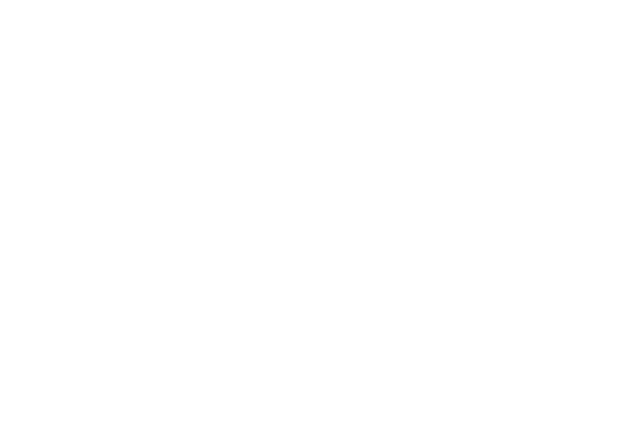
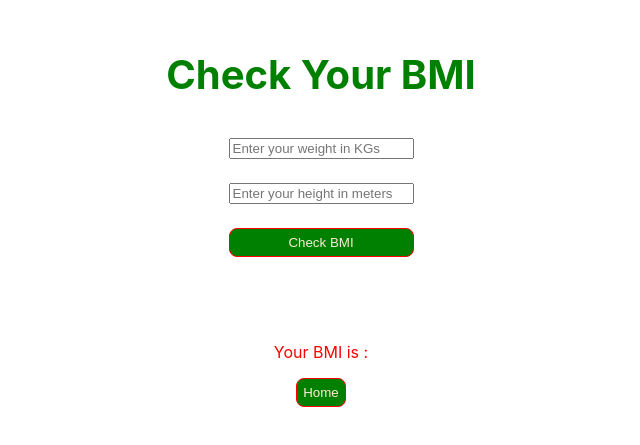
Before and after one commit to T-MADHAVARAO/cc-assign, a React (Create React App) app: page /bmi-app in a window 1280 px wide. Before the commit this address had no page. Shown: the part 185-630 px from the top of the page, without its empty margins (319-959 px from the left). Built offline with nearby package versions, Linux system fonts and the light colour scheme.

Commit message:
In this commit added my sample BMI-APP project link and its application

```diff
--- a/src/App.js
+++ b/src/App.js
@@ -1,6 +1,7 @@
 import { BrowserRouter, Routes, Route } from "react-router-dom";
 
 import HomePage from "./components/HomePage";
+import BmiApp from "./components/BMIPage";
 
 import "./App.css";
 
@@ -9,6 +10,7 @@
     <BrowserRouter>
       <Routes>
         <Route path="/" Component={HomePage} />
+        <Route path="/bmi-app" Component={BmiApp} />
       </Routes>
     </BrowserRouter>
   );
--- /dev/null
+++ b/src/components/BMIPage/index.css
@@ -0,0 +1,28 @@
+.BMI-bg {
+  width: 100vw;
+  height: 100vh;
+  display: flex;
+  flex-direction: column;
+  justify-content: center;
+  align-items: center;
+}
+.user {
+  display: flex;
+  flex-direction: column;
+  justify-content: space-around;
+  height: 25%;
+}
+button {
+  background-color: green;
+  border-radius: 8px;
+  border: 0.4px solid red;
+  padding: 6px;
+  color: antiquewhite;
+}
+p {
+  color: red;
+}
+.back {
+  display: flex;
+  justify-content: flex-end;
+}
--- /dev/null
+++ b/src/components/BMIPage/index.js
@@ -0,0 +1,67 @@
+import { Component } from "react";
+import { Link } from "react-router-dom";
+import "./index.css";
+class BmiApp extends Component {
+  state = { weight: "", height: "", error: "", result: "" };
+
+  onWeight = (event) => {
+    this.setState({ weight: event.target.value });
+  };
+
+  onHeight = (event) => {
+    this.setState({ height: event.target.value });
+  };
+
+  checkBMI = () => {
+    const { weight, height } = this.state;
+    if (
+      1.0 <= parseFloat(weight) &&
+      parseFloat(weight) <= 300.0 &&
+      1.0 <= parseFloat(height) &&
+      parseFloat(height) <= 3.0
+    ) {
+      let bmiValue = weight / height ** 2;
+      const bmi = bmiValue.toFixed(1);
+      this.setState({ result: bmi, error: "" });
+    } else {
+      this.setState({ error: "Entered Invalid Values", result: "" });
+    }
+  };
+
+  render() {
+    const { weight, height, error, result } = this.state;
+
+    return (
+      <div className="BMI-bg">
+        <h1>Check Your BMI</h1>
+        <form className="user">
+          <input
+            type="text"
+            placeholder="Enter your weight in KGs"
+            value={weight}
+            onChange={this.onWeight}
+          />
+          <input
+            type="text"
+            placeholder="Enter your height in meters"
+            value={height}
+            onChange={this.onHeight}
+          />
+          <button type="button" onClick={this.checkBMI}>
+            Check BMI
+          </button>
+          <p>{error}</p>
+        </form>
+        <p>{`Your BMI is : ${result}`}</p>
+
+        <div className="back">
+          <Link to="/">
+            <button>Home</button>
+          </Link>
+        </div>
+      </div>
+    );
+  }
+}
+
+export default BmiApp;
--- a/src/components/HomePage/index.js
+++ b/src/components/HomePage/index.js
@@ -1,3 +1,5 @@
+import { Link } from "react-router-dom";
+
 import { FaLinkedin } from "react-icons/fa";
 import { FaGithubSquare } from "react-icons/fa";
 import "./index.css";
@@ -32,6 +34,9 @@
         <li>SQLite</li>
         <li>Node.JS (Express.js)</li>
       </ul>
+      <h1>
+        BMI Calculator Project : <Link to="/bmi-app">BMI-APP</Link>
+      </h1>
       <div className="social-media">
         <a href="https://www.linkedin.com/in/tarra-madhava-rao/" target="blank">
           <FaLinkedin className="social-item" />
```
